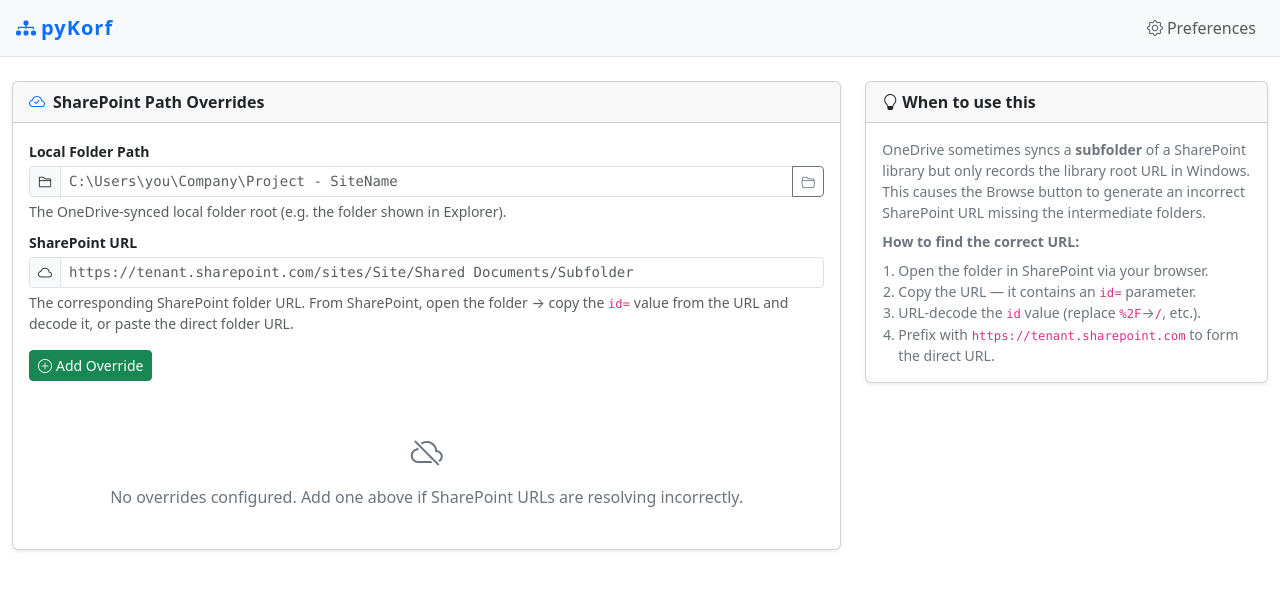
After one commit to Unmask06/pyKorf, a Flask app: page /preferences in a window 1280 px wide. The commit adds this page. Shown: the top 590 px of the page. Run offline with Flask 3, Linux system fonts and the light colour scheme; parts of the project's set-up code (start-up, migrations or seed data) failed here and were passed over; some libraries are stand-ins or nearby versions.

Commit message:
feat(web): add SharePoint path overrides for folder-scoped OneDrive syncs
When OneDrive syncs a SharePoint subfolder (IsFolderScope=1), the registry
stores only the library root URL, causing the Browse button to generate
wrong SharePoint URLs missing intermediate path segments.

- Add get/set_sp_overrides() to preferences (persisted in config.json)
- sharepoint.py checks overrides before registry; most-specific match wins
- New /preferences route and template for managing local→SP URL mappings
- Preferences link added to navbar (always visible, no model required)

```diff
--- a/pykorf/use_case/config.py
+++ b/pykorf/use_case/config.py
@@ -52,6 +52,8 @@ from pykorf.use_case.pms import (
 from pykorf.use_case.preferences import (
     add_recent_file,
     get_global_settings_selected,
+    get_sp_overrides,
+    set_sp_overrides,
     get_last_batch_folder_path,
     get_last_excel_export_path,
     get_last_excel_import_path,
@@ -108,6 +110,7 @@ __all__ = [
     "get_pms_excel_path",
     "get_pms_path",
     "get_recent_files",
+    "get_sp_overrides",
     "get_stream_excel_last_imported",
     "get_stream_path",
     "import_pms_from_excel",
@@ -130,5 +133,6 @@ __all__ = [
     "set_last_report_path",
     "set_pms_excel_last_imported",
     "set_pms_excel_path",
+    "set_sp_overrides",
     "set_stream_excel_last_imported",
 ]
--- a/pykorf/use_case/preferences.py
+++ b/pykorf/use_case/preferences.py
@@ -310,6 +310,31 @@ def set_pms_excel_last_imported(timestamp: str) -> None:
     save_config(config)
 
 
+def get_sp_overrides() -> dict[str, str]:
+    """Get user-configured SharePoint path overrides.
+
+    Returns a mapping of local folder paths to their correct SharePoint URLs.
+    Used when OneDrive stores only the library root in the registry but the
+    synced folder is actually a subfolder (IsFolderScope = 1).
+
+    Returns:
+        Dict mapping local path strings to SharePoint URL strings.
+    """
+    config = load_config()
+    return config.get("sp_overrides", {})
+
+
+def set_sp_overrides(overrides: dict[str, str]) -> None:
+    """Save user-configured SharePoint path overrides.
+
+    Args:
+        overrides: Dict mapping local path strings to SharePoint URL strings.
+    """
+    config = load_config()
+    config["sp_overrides"] = overrides
+    save_config(config)
+
+
 def get_stream_excel_last_imported() -> str | None:
     """Get the ISO timestamp of when Stream data was last imported from Excel.
 
--- a/pykorf/use_case/web/app.py
+++ b/pykorf/use_case/web/app.py
@@ -18,6 +18,7 @@ from pathlib import Path
 from flask import Flask
 
 from pykorf.use_case.web.routes.browse import bp as browse_bp
+from pykorf.use_case.web.routes.preferences import bp as preferences_bp
 from pykorf.use_case.web.routes.data import bp as data_bp
 from pykorf.use_case.web.routes.file_picker import bp as file_picker_bp
 from pykorf.use_case.web.routes.model_core import bp as model_core_bp
@@ -50,6 +51,7 @@ def create_app() -> Flask:
     app.register_blueprint(report_bp)
     app.register_blueprint(references_bp)
     app.register_blueprint(browse_bp)
+    app.register_blueprint(preferences_bp)
 
     app.jinja_env.filters["split"] = lambda s, sep: s.split(sep)
 
--- /dev/null
+++ b/pykorf/use_case/web/routes/preferences.py
@@ -0,0 +1,42 @@
+"""App-wide preferences route: /preferences."""
+
+from __future__ import annotations
+
+from flask import Blueprint, render_template, request
+
+bp = Blueprint("preferences", __name__)
+
+
+@bp.route("/preferences", methods=["GET", "POST"])
+def preferences_page():
+    """Render and handle the global preferences page (SharePoint overrides, etc.)."""
+    from pykorf.use_case.preferences import get_sp_overrides, set_sp_overrides
+    from pykorf.use_case.web.sharepoint import clear_cache
+
+    flash: dict[str, str] | None = None
+
+    if request.method == "POST":
+        action = request.form.get("action", "")
+        overrides = get_sp_overrides()
+
+        if action == "add":
+            local = (request.form.get("local_path") or "").strip().rstrip("\\/")
+            sp_url = (request.form.get("sp_url") or "").strip().rstrip("/")
+            if local and sp_url:
+                overrides[local] = sp_url
+                set_sp_overrides(overrides)
+                clear_cache()
+                flash = {"type": "success", "msg": "Override added."}
+            else:
+                flash = {"type": "warning", "msg": "Both local path and SharePoint URL are required."}
+
+        elif action == "delete":
+            local = (request.form.get("local_path") or "").strip()
+            if local in overrides:
+                del overrides[local]
+                set_sp_overrides(overrides)
+                clear_cache()
+                flash = {"type": "success", "msg": "Override removed."}
+
+    overrides = get_sp_overrides()
+    return render_template("preferences.html", overrides=overrides, flash=flash)
--- a/pykorf/use_case/web/templates/base.html
+++ b/pykorf/use_case/web/templates/base.html
@@ -94,6 +94,7 @@
   </button>
   <div class="collapse navbar-collapse" id="navContent">
     <ul class="navbar-nav ms-auto gap-1">
+      <li class="nav-item"><a class="nav-link" href="/preferences"><i class="bi bi-gear me-1"></i>Preferences</a></li>
       {% if kdf_path is defined and kdf_path %}
       <li class="nav-item"><a class="nav-link" href="/model"><i class="bi bi-house me-1"></i>Menu</a></li>
       <li class="nav-item"><a class="nav-link" href="/model/info"><i class="bi bi-info-circle me-1"></i>Info</a></li>
--- /dev/null
+++ b/pykorf/use_case/web/templates/preferences.html
@@ -0,0 +1,124 @@
+{% extends "base.html" %}
+{% block title %}Preferences{% endblock %}
+
+{% block content %}
+<div class="row g-4">
+
+  <div class="col-lg-8">
+    <div class="card shadow-sm">
+      <div class="card-header fw-semibold d-flex align-items-center gap-2">
+        <i class="bi bi-cloud-check text-primary"></i>SharePoint Path Overrides
+      </div>
+      <div class="card-body">
+
+        {% if flash %}
+        <div class="alert alert-{{ flash.type }} alert-dismissible fade show py-2" role="alert">
+          <i class="bi bi-{% if flash.type == 'success' %}check-circle{% else %}exclamation-triangle{% endif %} me-1"></i>
+          {{ flash.msg }}
+          <button type="button" class="btn-close" data-bs-dismiss="alert"></button>
+        </div>
+        {% endif %}
+
+        <!-- Add override form -->
+        <form method="post" action="/preferences" class="mb-4">
+          <input type="hidden" name="action" value="add" />
+          <div class="mb-2">
+            <label class="form-label small fw-semibold mb-1">Local Folder Path</label>
+            <div class="input-group input-group-sm">
+              <span class="input-group-text"><i class="bi bi-folder2"></i></span>
+              <input type="text" class="form-control font-monospace" name="local_path" id="local_path"
+                     placeholder="C:\Users\you\Company\Project - SiteName"
+                     required autocomplete="off" />
+              <button type="button" class="btn btn-outline-secondary"
+                      data-browse-target="local_path"
+                      data-browse-filter="any"
+                      title="Browse for local folder">
+                <i class="bi bi-folder2-open"></i>
+              </button>
+            </div>
+            <div class="form-text">The OneDrive-synced local folder root (e.g. the folder shown in Explorer).</div>
+          </div>
+          <div class="mb-3">
+            <label class="form-label small fw-semibold mb-1">SharePoint URL</label>
+            <div class="input-group input-group-sm">
+              <span class="input-group-text"><i class="bi bi-cloud"></i></span>
+              <input type="text" class="form-control font-monospace" name="sp_url"
+                     placeholder="https://tenant.sharepoint.com/sites/Site/Shared Documents/Subfolder"
+                     required autocomplete="off" />
+            </div>
+            <div class="form-text">
+              The corresponding SharePoint folder URL. From SharePoint, open the folder → copy the
+              <code>id=</code> value from the URL and decode it, or paste the direct folder URL.
+            </div>
+          </div>
+          <button type="submit" class="btn btn-sm btn-success">
+            <i class="bi bi-plus-circle me-1"></i>Add Override
+          </button>
+        </form>
+
+        <!-- Existing overrides table -->
+        {% if overrides %}
+        <div class="table-responsive">
+          <table class="table table-sm table-hover align-middle mb-0">
+            <thead class="table-dark">
+              <tr>
+                <th>Local Folder</th>
+                <th>SharePoint URL</th>
+                <th style="width:4rem"></th>
+              </tr>
+            </thead>
+            <tbody>
+              {% for local, sp_url in overrides.items() %}
+              <tr>
+                <td class="font-monospace small text-break">{{ local }}</td>
+                <td class="font-monospace small text-break">
+                  <a href="{{ sp_url }}" target="_blank" rel="noopener" title="{{ sp_url }}">
+                    <i class="bi bi-box-arrow-up-right me-1 small"></i>{{ sp_url }}
+                  </a>
+                </td>
+                <td>
+                  <form method="post" action="/preferences"
+                        onsubmit="return confirm('Remove this override?')">
+                    <input type="hidden" name="action" value="delete" />
+                    <input type="hidden" name="local_path" value="{{ local }}" />
+                    <button type="submit" class="btn btn-xs btn-outline-danger py-0 px-1" title="Delete">
+                      <i class="bi bi-trash"></i>
+                    </button>
+                  </form>
+                </td>
+              </tr>
+              {% endfor %}
+            </tbody>
+          </table>
+        </div>
+        {% else %}
+        <div class="text-center text-secondary py-4">
+          <i class="bi bi-cloud-slash fs-2 d-block mb-2"></i>
+          No overrides configured. Add one above if SharePoint URLs are resolving incorrectly.
+        </div>
+        {% endif %}
+
+      </div>
+    </div>
+  </div>
+
+  <div class="col-lg-4">
+    <div class="card shadow-sm">
+      <div class="card-header fw-semibold"><i class="bi bi-lightbulb me-1"></i>When to use this</div>
+      <div class="card-body small text-secondary">
+        <p class="mb-2">OneDrive sometimes syncs a <strong>subfolder</strong> of a SharePoint library
+        but only records the library root URL in Windows. This causes the Browse button to generate
+        an incorrect SharePoint URL missing the intermediate folders.</p>
+        <p class="mb-2"><strong>How to find the correct URL:</strong></p>
+        <ol class="ps-3 mb-0">
+          <li>Open the folder in SharePoint via your browser.</li>
+          <li>Copy the URL — it contains an <code>id=</code> parameter.</li>
+          <li>URL-decode the <code>id</code> value (replace <code>%2F</code>→<code>/</code>, etc.).</li>
+          <li>Prefix with <code>https://tenant.sharepoint.com</code> to form the direct URL.</li>
+        </ol>
+      </div>
+    </div>
+  </div>
+
+</div>
+{% endblock %}
```
Also changed, not shown: pykorf/use_case/web/sharepoint.py (+14 -3 lines).
